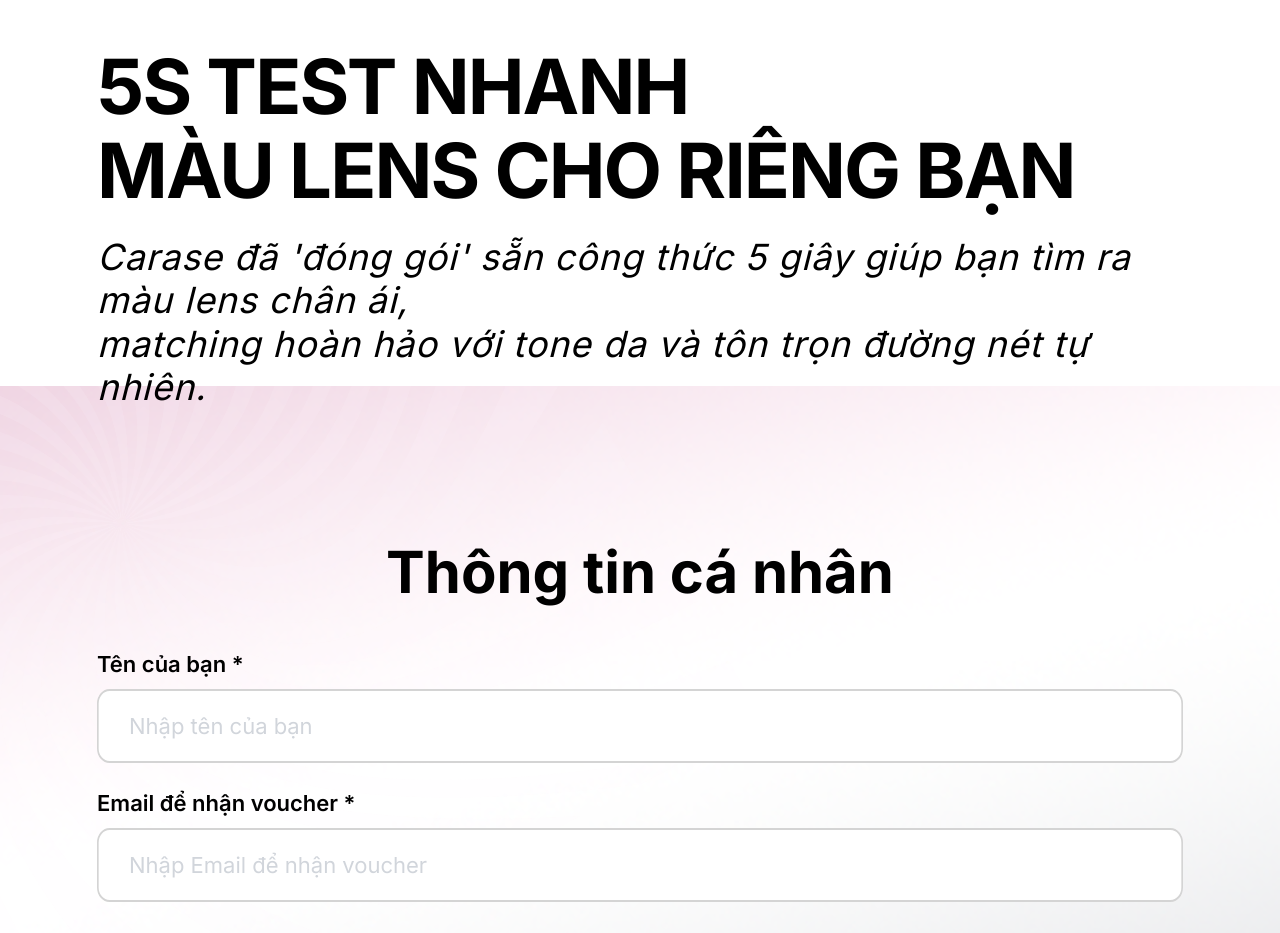
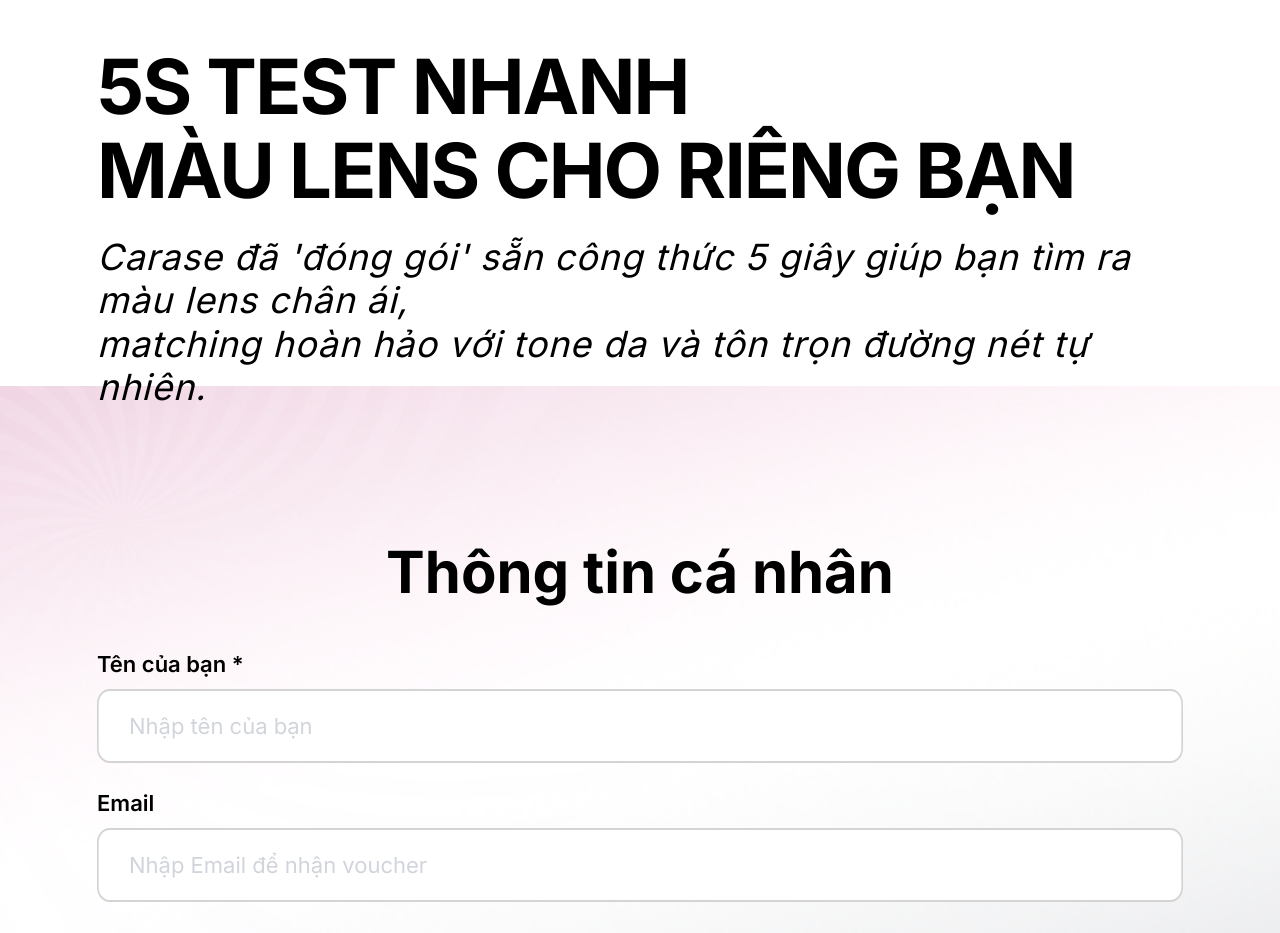
Before and after one commit to datmaiq/caraslens, a React (Vite) app: page / in a window 1280 px wide. Shown: the top 933 px of the page. Built offline with nearby package versions, Linux system fonts and the light colour scheme.

Commit message:
feat : update label

```diff
--- a/src/components/Quiz.tsx
+++ b/src/components/Quiz.tsx
@@ -247,7 +247,7 @@ const Quiz = () => {
             {/* Email Input */}
             <div className="mb-8">
               <label className="block font-semibold text-[18px] md:text-[22px] text-black mb-2">
-                Email để nhận voucher *
+                Email
               </label>
               <div className="relative">
                 <img
```
